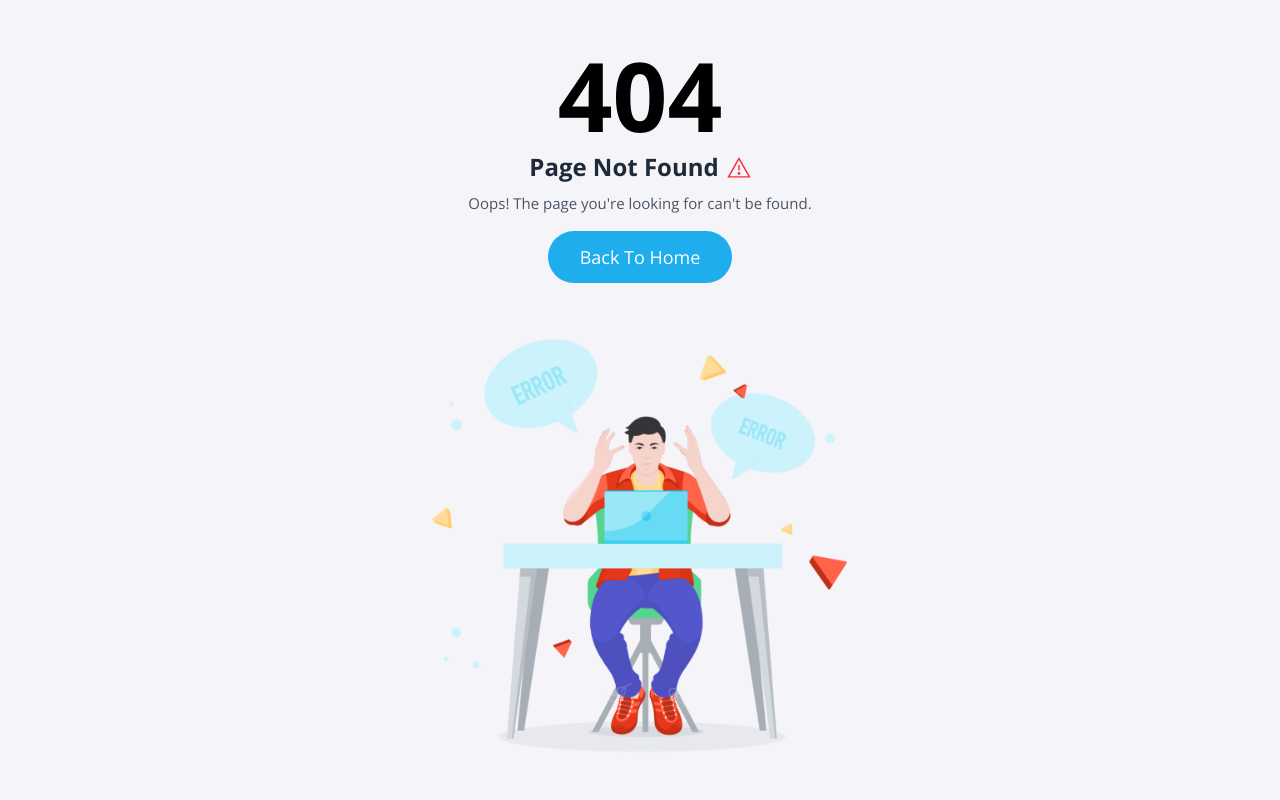
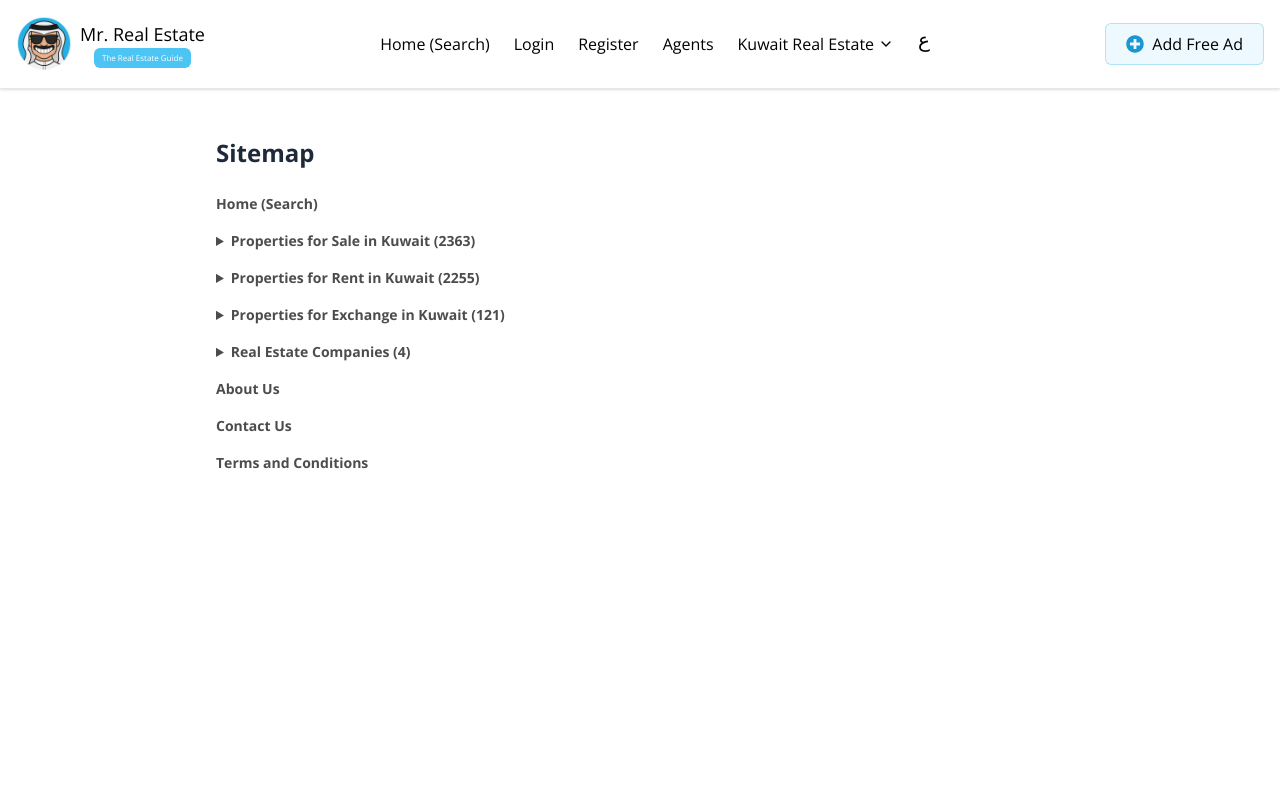
Before and after one commit to MTS-Services/Skywalker, a React (Vite) app: page /sitemap in a window 1280 px wide. Before the commit this address had no page. Shown: the top 800 px of the page. Built offline with nearby package versions, Linux system fonts and the light colour scheme.

Commit message:
site map and home page and add free button add on  the search  page  and BuyCridit   cart setp

```diff
--- a/package.json
+++ b/package.json
@@ -25,6 +25,7 @@
     "react-router-dom": "^7.6.2",
     "react-spinners": "^0.17.0",
     "react-toastify": "^11.0.5",
+    "react-window": "^1.8.11",
     "tailwindcss": "^4.1.10"
   },
   "devDependencies": {
--- a/src/index.css
+++ b/src/index.css
@@ -259,3 +259,8 @@ html[dir="rtl"] {
 .custom-scrollbar::-webkit-scrollbar-thumb:disabled {
   background-color: var(--color-primary-800);
 }
+
+ /* // code by shakil munshi */
+ html {
+  scroll-behavior: smooth;
+}
--- a/src/layouts/Footer.jsx
+++ b/src/layouts/Footer.jsx
@@ -43,7 +43,7 @@ const pagesLinks = [
     to: "/terms",
     label: { en: "Terms and Conditions", ar: "الشروط والأحكام" },
   },
-  // { to: "/sitemap", label: { en: "Sitemap", ar: "خريطة الموقع" } },
+  { to: "/sitemap", label: { en: "Sitemap", ar: "خريطة الموقع" } },
 ];
 
 // Footer Component
--- a/src/layouts/Header.jsx
+++ b/src/layouts/Header.jsx
@@ -55,16 +55,21 @@ function Header() {
       { label: t.header.buyCredit, to: "/buy-credits" },
       { label: t.header.logout, action: handleLogout },
     ];
+
+
+
     const end = [{ label: t.header.agents, to: "/agents" }];
     return [...base, ...(isAuthenticated ? protectedItems : auth), ...end];
   }, [isAuthenticated, t]);
 
   return (
     <nav
-      className={`relative z-50 border-b border-gray-200 bg-white px-4 py-4 shadow-sm ${isRTL ? "rtl" : "ltr"
-        }`}
+      className={`relative z-50 border-b border-gray-200 bg-white px-4 py-4 shadow-sm ${
+        isRTL ? "rtl" : "ltr"
+      }`}
     >
       <div className="mx-auto flex max-w-7xl items-center justify-between">
+        {/* Logo and Site Name */}
         <NavLink to="/" className={`flex items-center justify-start gap-2`}>
           <img src="/logo.png" alt="Logo" className="w-14" />
           <div>
@@ -75,6 +80,16 @@ function Header() {
           </div>
         </NavLink>
 
+        {/* Add Free Ad button for Mobile/Tablet - ADDED HERE */}
+        <NavLink
+          to={isAuthenticated ? "/ad-upload" : "/login"}
+          className="text-primary-600 flex items-center gap-2 rounded-md px-3 py-2 font-medium lg:hidden"
+        >
+          <FaPlusCircle className="text-lg" />
+          {t.header.addFreeAd}
+        </NavLink>
+
+        {/* Mobile Hamburger Menu Button */}
         <button
           onClick={toggleSidebar}
           className="text-2xl text-[#556885] lg:hidden"
@@ -82,9 +97,11 @@ function Header() {
           <FaBars />
         </button>
 
+        {/* Desktop Navigation Links */}
         <div
-          className={`hidden items-center gap-6 font-medium text-black lg:flex ${isRTL ? "space-x-reverse" : ""
-            }`}
+          className={`hidden items-center gap-6 font-medium text-black lg:flex ${
+            isRTL ? "space-x-reverse" : ""
+          }`}
         >
           <Navigation
             toggleDropdown={toggleDropdown}
@@ -107,6 +124,7 @@ function Header() {
           )}
         </div>
 
+        {/* Desktop 'Add Free Ad' Button (original) */}
         <NavLink
           to={isAuthenticated ? "/ad-upload" : "/login"}
           className="bg-primary-300/10 border-primary-300/40 hidden items-center gap-2 rounded-md border px-5 py-2 lg:flex"
@@ -151,8 +169,9 @@ const Navigation = ({
 
   return (
     <div
-      className={`flex ${isMobile ? "flex-col gap-4" : "items-center gap-6"} ${isRTL && !isMobile ? "space-x-reverse" : ""
-        }`}
+      className={`flex ${isMobile ? "flex-col gap-4" : "items-center gap-6"} ${
+        isRTL && !isMobile ? "space-x-reverse" : ""
+      }`}
     >
       {navItems.map((item, index) => (
         <div className="active:bg-active rounded-e-2xl" key={index}>
@@ -174,8 +193,9 @@ const Navigation = ({
         <div className="relative" ref={propertyDropdownRef}>
           <button
             onClick={toggleDropdown}
-            className={`hover:text-primary-400 flex cursor-pointer items-center transition-colors ${isDropdownOpen ? "text-primary-400" : ""
-              } ${isRTL ? "flex-row-reverse" : ""}`}
+            className={`hover:text-primary-400 flex cursor-pointer items-center transition-colors ${
+              isDropdownOpen ? "text-primary-400" : ""
+            } ${isRTL ? "flex-row-reverse" : ""}`}
           >
             {t.header.kuwaitRealEstate}
             {isDropdownOpen ? (
@@ -184,11 +204,14 @@ const Navigation = ({
               <FiChevronDown className={`${isRTL ? "mr-1" : "ml-1"}`} />
             )}
           </button>
+
           {isDropdownOpen && propertyTypes.length > 0 && (
             <div
-              className={`absolute z-10 mt-2 max-h-[40vh] w-fit min-w-64 divide-y divide-gray-100 overflow-y-auto rounded-md border border-gray-100 bg-white shadow ${isRTL ? "right-0" : "left-0"
-                }`}
+              className={`absolute z-10 mt-2 max-h-[40vh] w-fit min-w-64 divide-y divide-gray-100 overflow-y-auto rounded-md border border-gray-100 bg-white shadow ${
+                isRTL ? "right-0" : "left-0"
+              }`}
             >
+
               {propertyTypes.map((item, index) => (
                 <div key={index} className="p-3">
                   {Array.isArray(item.properties) &&
@@ -227,4 +250,5 @@ const Navigation = ({
     </div>
   );
 };
+
 export default Header;
--- a/src/layouts/SearchPageHeader.jsx
+++ b/src/layouts/SearchPageHeader.jsx
@@ -3,7 +3,7 @@ import { Link, NavLink, useLocation, useNavigate } from "react-router-dom";
 import { useLanguage } from "../context/LanguageContext";
 import { FiAlignLeft } from "react-icons/fi";
 import { LuChevronDown, LuSearch, LuX } from "react-icons/lu";
-import { FaArrowLeft, FaBars } from "react-icons/fa";
+import { FaArrowLeft, FaBars, FaPlusCircle } from "react-icons/fa";
 import { GoChevronLeft, GoChevronRight } from "react-icons/go";
 import SideBar from "./SideBar";
 
@@ -1126,6 +1126,17 @@ export default function SearchPageHeader() {
                       onToggle={() => props.toggleDropdown("text")}
                       onApply={props.onApply}
                     />
+
+
+
+
+                    <Link
+                      to="/login"
+                      className="bg-primary-300/10 border-primary-300/40 hidden items-center gap-2 rounded-md border px-5 py-2 lg:flex"
+                    >
+                      <FaPlusCircle className="text-primary-600 text-lg" />
+                      {t.header.addFreeAd}
+                    </Link>
                   </div>
                 </div>
               </div>
--- a/src/pages/home/Hero.jsx
+++ b/src/pages/home/Hero.jsx
@@ -12,8 +12,8 @@ import { FaArrowLeft } from "react-icons/fa";
  */
 export default function Hero({ t, isRTL }) {
   return (
-    <section className="relative py-6 sm:py-12 md:py-12 lg:py-20">
-      <div className="absolute right-0 bottom-0 left-0 w-full -z-1">
+    <section className="relative lg:h-[100vh]  h-screen w-full overflow-hidden">
+      <div className="absolute right-0 bottom-0 left-0 -z-1 w-full">
         <img
           alt={t.site.name}
           width="1920"
@@ -30,17 +30,17 @@ export default function Hero({ t, isRTL }) {
         />
       </div>
 
-      <div className="container mx-auto flex h-full w-full items-center justify-center p-4 ">
+      <div className="container mx-auto mt-10 flex h-full w-full items-start justify-center p-4 lg:mt-20">
         <div className="flex w-full max-w-2xl flex-col items-center text-center">
           <div className="hidden lg:block">
-            <h1 className="text-lx mb-3 text-black md:text-xl lg:text-2xl">
+            <h1 className="text-lx mb-3 text-black md:text-xl lg:text-[20px]">
               {t.home.bannerTitle}
             </h1>
-            <p className="text-primary-800 mb-8 text-base md:text-lg">
+            <p className="mb-8 text-[14px] font-normal text-[#556885] md:text-[14x]">
               {t.home.bannerSubTitle}
             </p>
           </div>
-          <div className="shadow-primary-900/30 w-full max-w-md rounded-2xl !bg-white p-4 shadow-lg sm:p-6">
+          <div className="shadow-primary-900/30 w-full max-w-md lg:-mt-5 rounded-2xl px-4 sm:p-6">
             <FilterComponent t={t} isRTL={isRTL} />
           </div>
         </div>
@@ -62,7 +62,6 @@ function FilterComponent({ t, isRTL }) {
   const [propertyTypeData, setPropertyTypeData] = useState([]);
   const [transactionTypes, setTransactionTypes] = useState([]);
   const [showDropdown, setShowDropdown] = useState(null);
-
 
   // Add dropdown state management
   const [openDropdown, setOpenDropdown] = useState(null);
@@ -129,7 +128,6 @@ function FilterComponent({ t, isRTL }) {
     navigate(`/search?${params.toString()}`);
   };
 
-
   return (
     <form onSubmit={handleSearch} className="space-y-4">
       <span className="hidden xl:block">
@@ -189,7 +187,6 @@ function FilterComponent({ t, isRTL }) {
   );
 }
 
-
 const MobileRegionFilter = ({
   options,
   selectedItems,
@@ -206,7 +203,7 @@ const MobileRegionFilter = ({
     setSelectedItems((prev) =>
       prev.some((selected) => selected.id === item.id)
         ? prev.filter((selected) => selected.id !== item.id)
-        : [...prev, { ...item }]
+        : [...prev, { ...item }],
     );
   };
 
@@ -216,14 +213,15 @@ const MobileRegionFilter = ({
   };
 
   const filteredOptions = options.filter((option) =>
-    option.name.toLowerCase().includes(searchTerm.toLowerCase())
+    option.name.toLowerCase().includes(searchTerm.toLowerCase()),
   );
-
 
   return (
     <>
-      <div onClick={onToggle} className="cursor-pointer mb-5">
-        <div className={`px-5 focus-within:ring-gray-200 border-gray-200 flex w-full cursor-pointer items-center rounded-3xl border bg-white p-3 focus-within:ring-1 ${isOpen ? "ring-gray-300 ring-1" : ""}`}>
+      <div onClick={onToggle} className="mb-5 cursor-pointer">
+        <div
+          className={`flex w-full cursor-pointer items-center rounded-3xl border border-gray-200 bg-white p-3 px-5 focus-within:ring-1 focus-within:ring-gray-200 ${isOpen ? "ring-1 ring-gray-300" : ""}`}
+        >
           {selectedItems.length > 0 ? (
             selectedItems.map((item) => (
               <span
@@ -244,7 +242,9 @@ const MobileRegionFilter = ({
               </span>
             ))
           ) : (
-            <span className="text-gray-500 flex items-center justify-center gap-2"><LuSearch /> {placeholder} </span>
+            <span className="flex items-center justify-center gap-2 text-gray-500">
+              <LuSearch /> {placeholder}{" "}
+            </span>
           )}
         </div>
       </div>
@@ -279,21 +279,24 @@ const MobileRegionFilter = ({
 
             <div className="shrink-0 p-4">
               <div
-                className={`border-primary-600 focus-within:ring-primary-300 relative flex w-full items-center rounded-md border p-2 focus-within:ring-1 focus-within:outline-none ${isRTL ? "pr-14" : "pl-14"
-                  }`}
+                className={`border-primary-600 focus-within:ring-primary-300 relative flex w-full items-center rounded-md border p-2 focus-within:ring-1 focus-within:outline-none ${
+                  isRTL ? "pr-14" : "pl-14"
+                }`}
               >
                 <span
                   onClick={onToggle}
-                  className={`text-primary-600 absolute inset-y-0 flex cursor-pointer items-center text-2xl ${isRTL ? "right-3" : "left-3"
-                    }`}
+                  className={`text-primary-600 absolute inset-y-0 flex cursor-pointer items-center text-2xl ${
+                    isRTL ? "right-3" : "left-3"
+                  }`}
                 >
                   <FaArrowLeft />
                 </span>
                 <input
                   type="text"
                   placeholder={searchPlaceholder}
-                  className={`w-full border-none bg-transparent focus-within:outline-none ${isRTL ? "text-right" : "text-left"
-                    }`}
+                  className={`w-full border-none bg-transparent focus-within:outline-none ${
+                    isRTL ? "text-right" : "text-left"
+                  }`}
                   value={searchTerm}
                   onChange={(e) => setSearchTerm(e.target.value)}
                   onClick={(e) => e.stopPropagation()}
@@ -307,28 +310,29 @@ const MobileRegionFilter = ({
                 filteredOptions.map((option) => (
                   <li
                     key={option.id}
-                    className={`hover:bg-primary-300/20 my-0.5 flex cursor-pointer items-center justify-between rounded-md p-2 ${isRTL ? "flex-row-reverse" : ""
-                      } ${selectedItems.some((item) => item.id === option.id)
+                    className={`hover:bg-primary-300/20 my-0.5 flex cursor-pointer items-center justify-between rounded-md p-2 ${
+                      isRTL ? "flex-row-reverse" : ""
+                    } ${
+                      selectedItems.some((item) => item.id === option.id)
                         ? "bg-primary-300/20"
                         : ""
-                      }`}
+                    }`}
                     onClick={() => handleItemSelectAndClose(option)}
                   >
                     <div
-                      className={`flex items-center ${isRTL ? "text-right" : "text-left"
-                        }`}
+                      className={`flex items-center ${
+                        isRTL ? "text-right" : "text-left"
+                      }`}
                     >
                       <input
                         type="checkbox"
                         readOnly
                         checked={selectedItems.some(
-                          (item) => item.id === option.id
+                          (item) => item.id === option.id,
                         )}
                         className="form-checkbox text-primary-400 pointer-events-none h-4 w-4 rounded"
                       />
-                      <span
-                        className={`text-black ${isRTL ? "mr-2" : "ml-2"}`}
-                      >
+                      <span className={`text-black ${isRTL ? "mr-2" : "ml-2"}`}>
                         {option.name}
                       </span>
                     </div>
--- /dev/null
+++ b/src/pages/sitemap/Sitemap.jsx
@@ -0,0 +1,104 @@
+import React, { useEffect, useState } from 'react'
+import { Link } from 'react-router-dom';
+
+const Sitemap = () => {
+  const [loading, setLoading] = useState(true);
+  const [error, setError] = useState(null);
+    const [companies, setCompanies] = useState([]);
+    useEffect(() => {
+      const fetchCompanies = async () => {
+        try {
+          // public/companies.json থেকে ডেটা ফেচ করুন
+          // আপনার পুরনো কোডে `/agent.json` ছিল, সেটি `/companies.json` হবে
+          const response = await fetch("/companies.json");
+          if (!response.ok) {
+            throw new Error(`HTTP error! status: ${response.status}`);
+          }
+          const data = await response.json();
+          setCompanies(data); // 'setAgents' এর পরিবর্তে 'setCompanies'
+        } catch (error) {
+          console.error("Error fetching companies:", error);
+          setError(error);
+        } finally {
+          setLoading(false);
+        }
+      };
+      fetchCompanies();
+    }, []);
+
+  return (
+    <section class="mx-auto h-screen max-w-4xl px-6 py-12">
+      <h2 class="mb-6 text-2xl font-bold text-gray-800">Sitemap</h2>
+
+      <ul class="space-y-4 text-base text-gray-700">
+        <li>
+          <a href="/search" class="font-[700] text-black/70 hover:underline">
+             Home (Search)
+          </a>
+        </li>
+        <li>
+          <details class="group">
+            <summary class="cursor-pointer font-[700] text-black/70 hover:underline">
+               Properties for Sale in Kuwait (2363)
+            </summary>
+          </details>
+        </li>
+        <li>
+          <details class="group">
+            <summary class="cursor-pointer font-[700] text-black/70 hover:underline">
+               Properties for Rent in Kuwait (2255)
+            </summary>
+          </details>
+        </li>
+        <li>
+          <details class="group">
+            <summary class="cursor-pointer font-[700] text-black/70 hover:underline">
+               Properties for Exchange in Kuwait (121)
+            </summary>
+          </details>
+        </li>
+
+        <li>
+          <details className="group">
+            <summary className="cursor-pointer font-[700] text-black/70 hover:underline">
+              Real Estate Companies ({companies.length})
+            </summary>
+            <ul className="mt-2 ml-4 space-y-1">
+              {companies.map((company) => (
+                <li key={company.id}>
+                  <Link
+                    to={`/agent/${company.id}/ads`}
+                    className="text-sm font-[700] text-black/70 hover:underline"
+                  >
+                    <span>
+                      {company.social_media?.whatsapp || "No WhatsApp"}
+                    </span>{" "}
+                    |<span> {company.name}</span>
+                  </Link>
+                </li>
+              ))}
+            </ul>
+          </details>
+        </li>
+
+        <li>
+          <a href="/about" class="font-[700] text-black/70 hover:underline">
+            About Us
+          </a>
+        </li>
+        <li>
+          <a href="/contact" class="font-[700] text-black/70 hover:underline">
+            Contact Us
+          </a>
+        </li>
+        <li>
+          <a href="/terms" class="font-[700] text-black/70 hover:underline">
+            Terms and Conditions
+          </a>
+        </li>
+      </ul>
+    </section>
+  );
+}
+
+export default Sitemap
--- a/src/router/AppRoutes.jsx
+++ b/src/router/AppRoutes.jsx
@@ -19,6 +19,7 @@ import BuyCredits from "../pages/BuyCredits/BuyCredits";
 import Setting from "../pages/settings/Setting";
 import Agent from "../pages/agent/Agent";
 import PublicRoute from "../authente/AuthProvideer/PublicRoute";
+import Sitemap from "../pages/sitemap/Sitemap";
 
 const AppRoutes = createBrowserRouter([
   {
@@ -41,6 +42,10 @@ const AppRoutes = createBrowserRouter([
       {
         path: "about",
         element: <About />,
+      },
+      {
+        path: "sitemap",
+        element: <Sitemap></Sitemap>
       },
       {
         path: "contact",
--- /dev/null
+++ b/src/serchtext.js
@@ -0,0 +1,37 @@
+<section className="relative h-[100vh] w-full overflow-hidden">
+{/* Background Image (bottom aligned) */}
+
+<div className="absolute inset-0 z-0 flex items-end">
+  <img
+    src="/home-hero-desktop-hd.svg"
+    alt={t.site.name}
+    className="hidden h-auto w-full object-cover lg:block"
+  />
+
+  <img
+    src="/home-hero-mobile-hd.svg"
+    alt={t.site.name}
+    className="h-auto w-full object-cover lg:hidden"
+  />
+</div>
+
+{/* Foreground Content (top aligned) */}
+
+<div className="relative z-10 flex w-full justify-center px-4 lg:mt-20">
+  <div className="w-full max-w-2xl text-center">
+    <div className="hidden lg:block">
+      <h1 className="mb-3 text-2xl font-semibold text-black md:text-3xl lg:text-4xl">
+        {t.home.bannerTitle}
+      </h1>
+
+      <p className="text-primary-800 text-sm md:text-base">
+        {t.home.bannerSubTitle}
+      </p>
+    </div>
+
+    <div className="rounded-2xl bg-white sm:p-6">
+      <FilterComponent t={t} isRTL={isRTL} />
+    </div>
+  </div>
+</div>
+</section>
```
Also changed, not shown: 1 other file (tests, documents, lock files or other folders).
